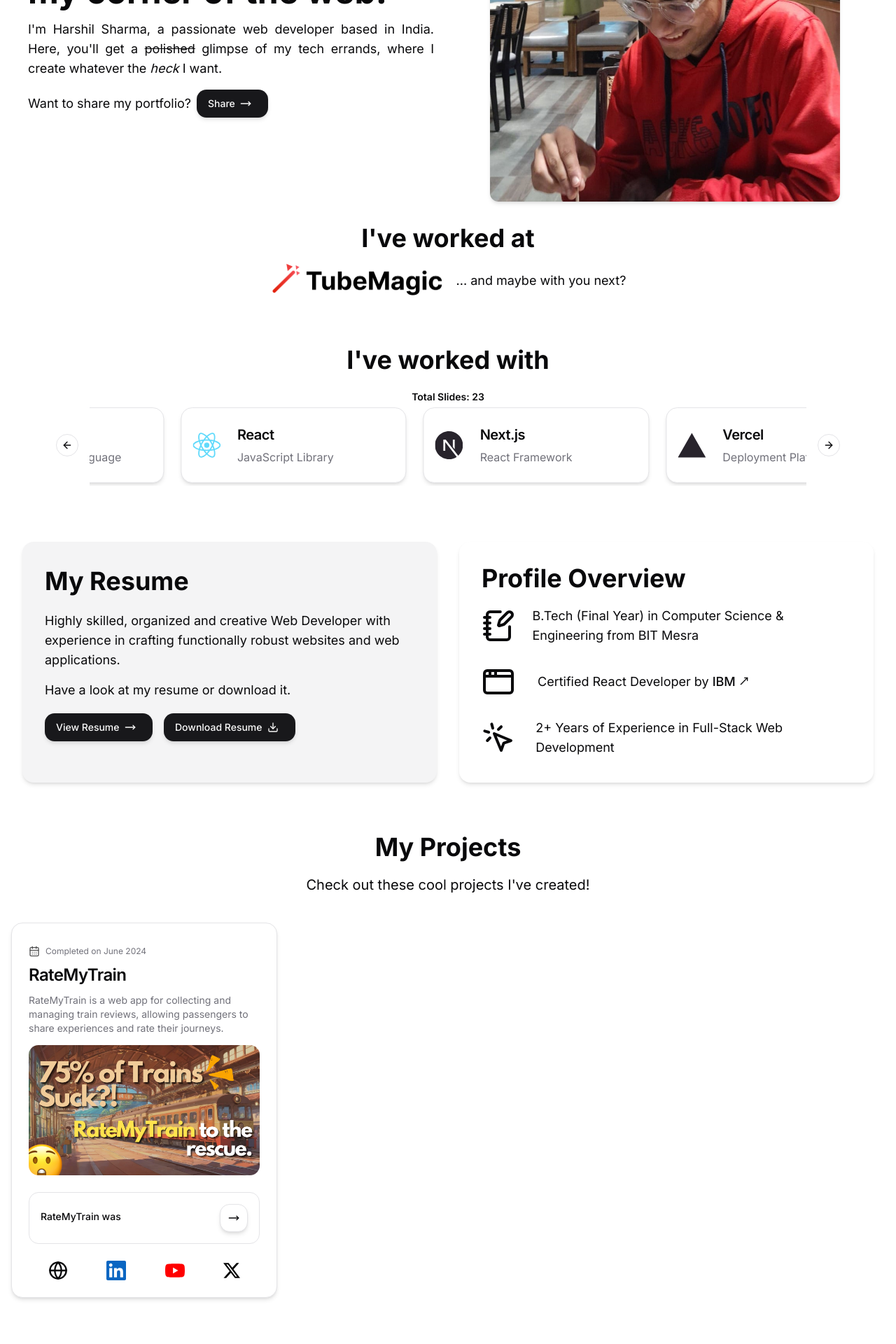
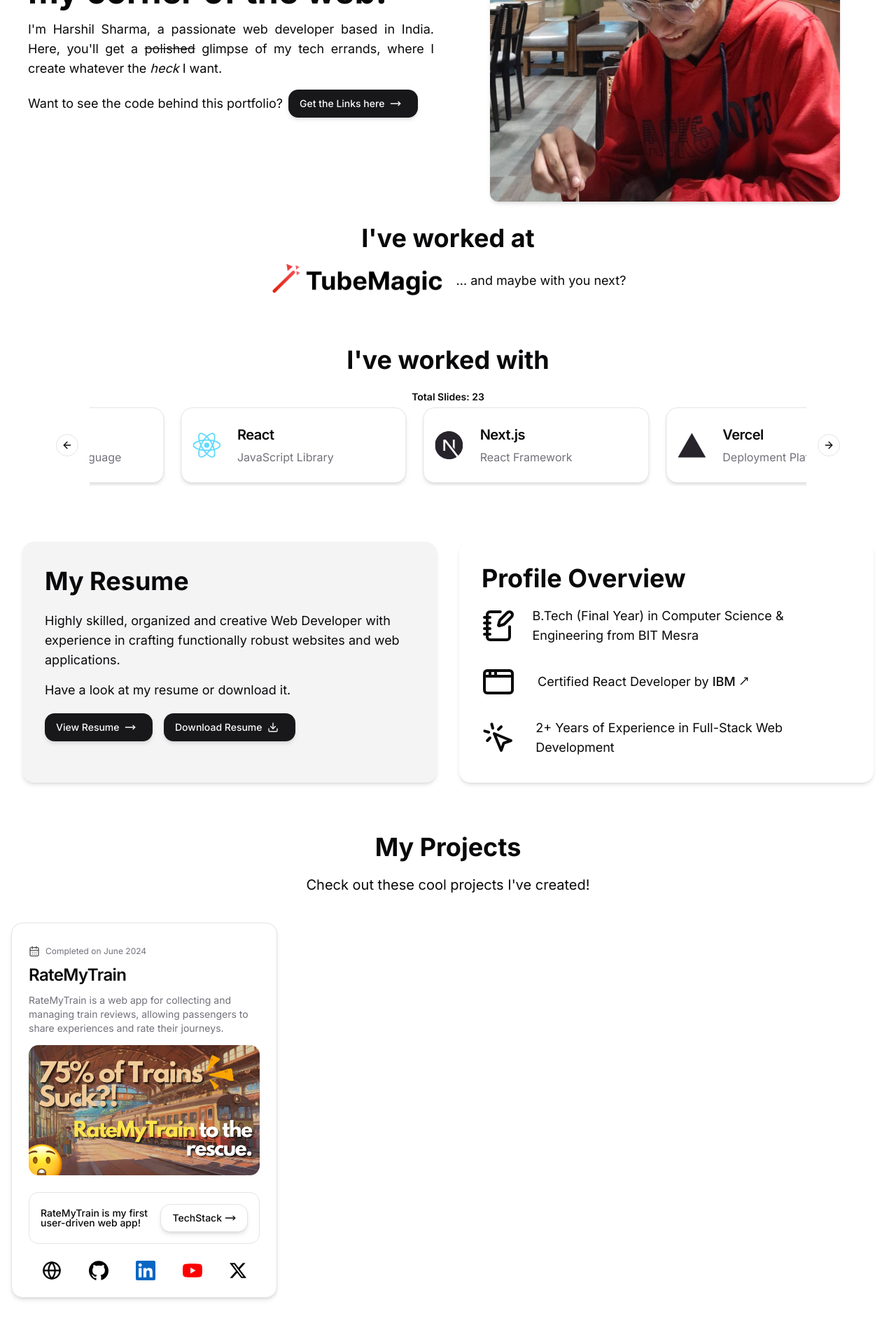
Before and after one commit to harshilshrma/my-portfolio, a Next.js app in the folder my-portfolio/: page / in a window 1280 px wide. Shown: the part 340-2260 px from the top of the page at 70% size. Built offline with nearby package versions, Linux system fonts and the light colour scheme.

Commit message:
final commit for now (only projects left)

```diff
--- a/my-portfolio/components/Hero.tsx
+++ b/my-portfolio/components/Hero.tsx
@@ -17,7 +17,7 @@
                         I&apos;m Harshil Sharma, a passionate web developer based in India. Here, you&apos;ll get a <s>polished</s> glimpse of my tech errands, where I create whatever the <i>heck</i> I want.
                     </p>
                     <div className="md:text-lg text-base text-justify mb-4 pr-4 flex md:flex-row items-center grid-cols-1 md:grid-cols-2 space-x-2">
-                        <p className="text-left">Want to share my portfolio?</p>
+                        <p className="text-left">Want to see the code behind this portfolio?</p>
                         <ShareButton />
                     </div>
 
--- a/my-portfolio/components/Navbar.tsx
+++ b/my-portfolio/components/Navbar.tsx
@@ -2,7 +2,7 @@
 
 import Link from 'next/link';
 import { useState, useEffect } from 'react';
-import { Menu } from 'lucide-react';
+import { Menu, MoveUpRight } from 'lucide-react';
 import Image from "next/image";
 import { useTheme } from 'next-themes';
 import { ModeToggle } from './mode-toggle';
@@ -34,6 +34,7 @@
                 <Link href="#projects" className="mx-2 text-primary">Projects</Link>
                 <Link href="#recs" className="mx-2 text-primary">Recommendations</Link>
                 <Link href="#contact" className="mx-2 text-primary">Contact Me</Link>
+                {/* <Link href="https://github.com/harshilshrma/my-portfolio" target="_blank" rel="noopener noreferrer" className="mx-2 text-primary no-underline hover:underline">GitHub <MoveUpRight width={16} height={16} className="inline-block mb-1" /></Link> */}
             </div>
 
             <ModeToggle />
--- a/my-portfolio/components/ProjectCard.tsx
+++ b/my-portfolio/components/ProjectCard.tsx
@@ -80,9 +80,6 @@
                         <p className="text-sm font-medium leading-none">
                             {subhead}
                         </p>
-                        <p className="text-sm text-muted-foreground">
-                            {subtext}
-                        </p>
                     </div>
                     <ProjectTechIcons techs={techs} projectName={projectName} />
                 </div>
--- a/my-portfolio/components/ProjectTechIcons.tsx
+++ b/my-portfolio/components/ProjectTechIcons.tsx
@@ -42,8 +42,8 @@
     return (
         <Dialog>
             <DialogTrigger asChild>
-                <Button variant="outline" size="icon" className="shadow-md">
-                    <MoveRight className="h-4 w-4" />
+                <Button variant="outline" className="shadow-md">
+                    TechStack<MoveRight className="ml-1 h-4 w-4" />
                 </Button>
             </DialogTrigger>
             <DialogContent className="sm:max-w-md">
--- a/my-portfolio/components/Projects.tsx
+++ b/my-portfolio/components/Projects.tsx
@@ -10,12 +10,12 @@
             projectImage: '/ratemytrain.png',
             imagewidth: 1280,
             imageheight: 720,
-            githubLink: '',
+            githubLink: 'https://github.com/harshilshrma/rate-my-train',
             linkedinLink: 'https://www.linkedin.com/posts/harshilshrma_ratemytrain-webdevelopment-nextjs-activity-7212913163296464896-_JPa?utm_source=share&utm_medium=member_desktop',
             websiteLink: 'https://ratemytrain.vercel.app',
             youtubeLink: 'https://yt.openinapp.co/ratemytrain',
             xlink: 'https://twtr.openinapp.co/rmtpost',
-            subhead: 'RateMyTrain was',
+            subhead: 'RateMyTrain is my first user-driven web app!',
             subtext: '',
             techs: ["html5", "css3", "javascript", "react", "nextdotjs", "supabase", "vercel", "git", "github", "vscode"],
             date: "June 2024"
--- a/my-portfolio/components/ShareButton.tsx
+++ b/my-portfolio/components/ShareButton.tsx
@@ -34,19 +34,19 @@
     return (
         <Dialog>
             <DialogTrigger asChild>
-                <Button type="submit" className="shadow-md">Share &nbsp;<MoveRight className="mr-2 h-4 w-4" /></Button>
+                <Button type="submit" className="shadow-md">Get the Links here &nbsp;<MoveRight className="mr-2 h-4 w-4" /></Button>
             </DialogTrigger>
             <DialogContent className="sm:max-w-md">
                 <DialogHeader>
-                    <DialogTitle>I&apos;m sure you loved my portfolio!</DialogTitle>
+                    <DialogTitle>I&apos;m sure you loved my portfolio.</DialogTitle>
                     <DialogDescription>
-                        Share it with a friend or pass it along to your team if it&apos;s for work.
+                        Grab the Website and GitHub links here for sharing with pals or tossing to your team, especially if it&apos;s for work!
                     </DialogDescription>
                 </DialogHeader>
                 <div className="flex items-center space-x-2">
                     <div className="grid flex-1 gap-2">
                         <Label htmlFor="link" className="sr-only">
-                            Link
+                            Website
                         </Label>
                         <Input
                             id="link"
@@ -62,7 +62,7 @@
                             playSound();
                             navigator.clipboard.writeText("https://harshilshrma.vercel.app/");
                             toast({
-                                title: 'Link copied!',
+                                title: 'Website Link copied!',
                                 description: 'The link has been copied to your clipboard.',
                             });
                         }}>
@@ -70,6 +70,35 @@
                         <Copy className="h-4 w-4" />
                     </Button>
                 </div>
+
+                <div className="flex items-center space-x-2">
+                    <div className="grid flex-1 gap-2">
+                        <Label htmlFor="link" className="sr-only">
+                            GitHub
+                        </Label>
+                        <Input
+                            id="link"
+                            defaultValue="https://github.com/harshilshrma/my-portfolio"
+                            readOnly
+                        />
+                    </div>
+                    <Button
+                        type="submit"
+                        size="sm"
+                        className="px-3"
+                        onClick={() => {
+                            playSound();
+                            navigator.clipboard.writeText("https://github.com/harshilshrma/my-portfolio");
+                            toast({
+                                title: 'GitHub Link copied!',
+                                description: 'The link has been copied to your clipboard.',
+                            });
+                        }}>
+                        <span className="sr-only">Copy</span>
+                        <Copy className="h-4 w-4" />
+                    </Button>
+                </div>
+
                 <DialogFooter className="sm:justify-start">
                     <DialogClose asChild>
                         <Button type="submit">
```
